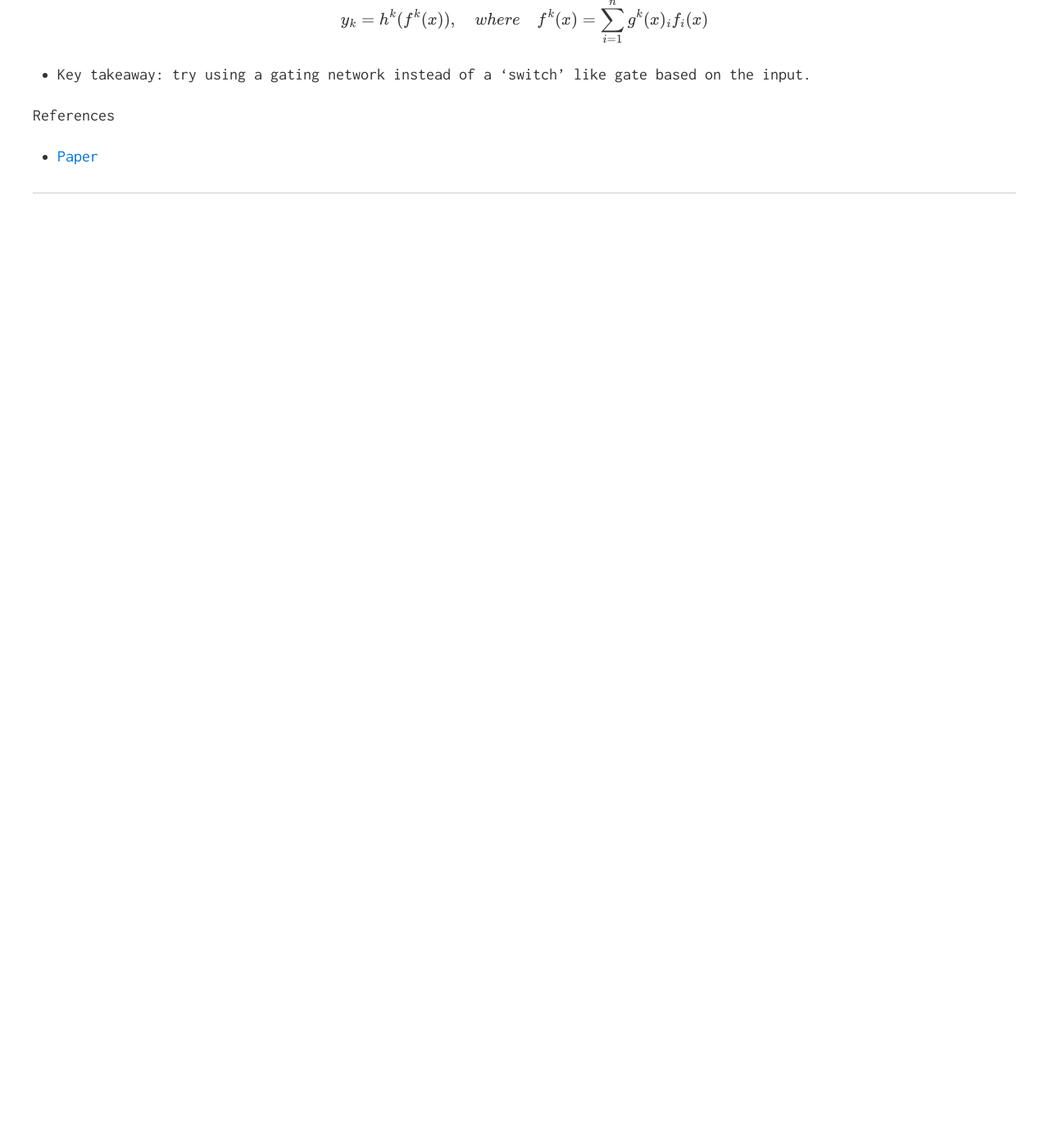
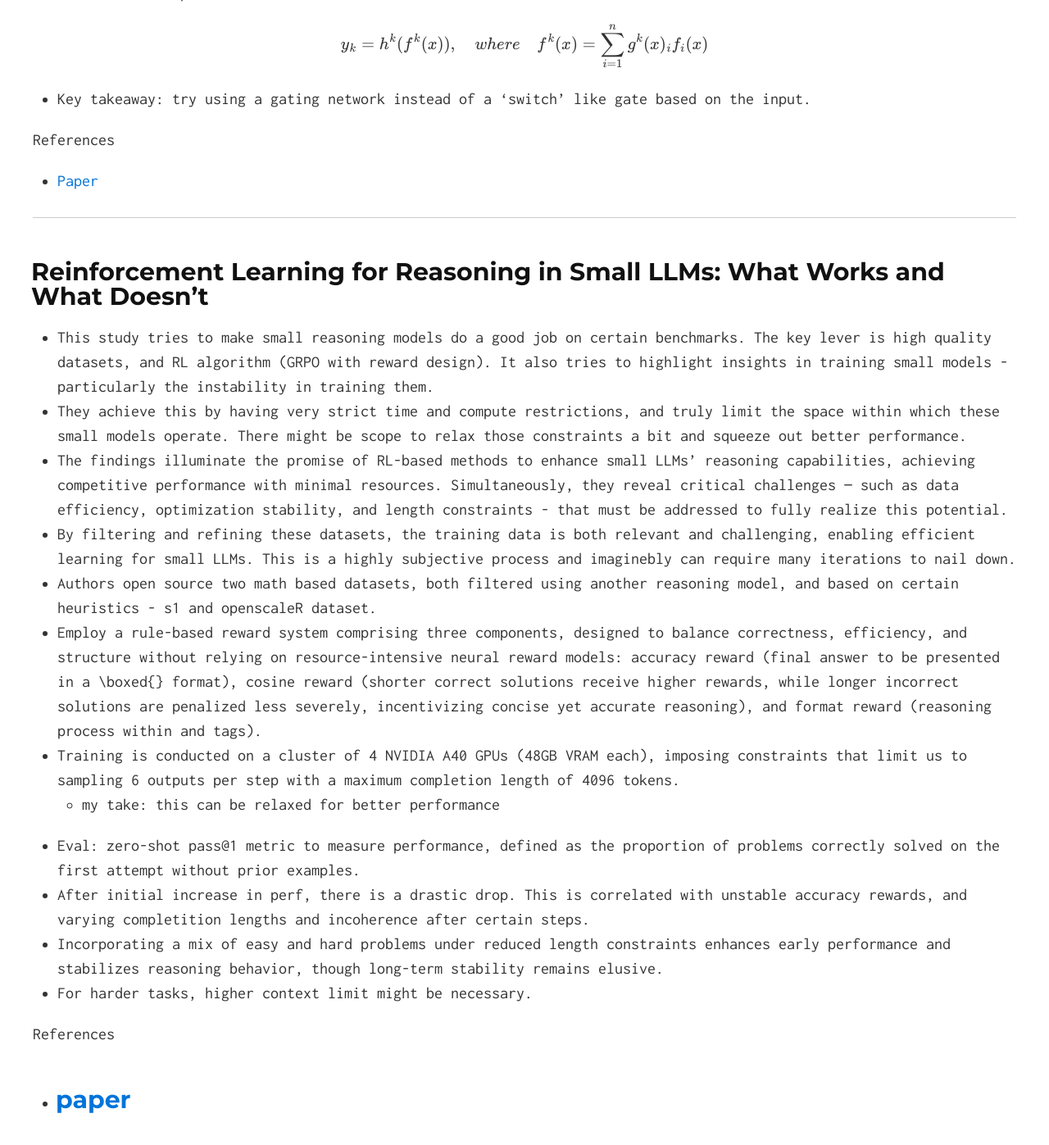
Before and after one commit to divyanshk/Papers-Blogs, a Jekyll site: the page built from index.md, in a window 1280 px wide and 1400 px high, scrolled down 27894 px. Shown: the top 1397 px of the window at 82% size. Built offline with Jekyll 4.4.1, drawn with Linux system fonts in a browser that asks for light colours; formulas are drawn with MathJax 3; before the commit the page ends 28231 px from its top, so only the background shows below that; some of the changed text lies outside the part shown.

Commit message:
small reasoning models)

```diff
--- a/index.md
+++ b/index.md
@@ -31,6 +31,7 @@ layout: default
 1. [Notification Volume Control and Optimization System at Pinterest](#pinterest_notification)
 1. [Class-Balanced Loss Based on Effective Number of Samples](#class_balanced_loss)
 1. [Modeling Task Relationships in Multi-task Learning with Multi-gate Mixture-of-Experts](#mmoe)
+1. [Reinforcement Learning for Reasoning in Small LLMs: What Works and What Doesn’t](#smallmodelreasoning)
 {: reversed="reversed"}
 
 ---
@@ -695,3 +696,22 @@ References
 * [Paper](https://dl.acm.org/doi/pdf/10.1145/3219819.3220007)
 
 ---
+
+## <a name="smallmodelreasoning"></a>Reinforcement Learning for Reasoning in Small LLMs: What Works and What Doesn’t
+
+* This study tries to make small reasoning models do a good job on certain benchmarks. The key lever is high quality datasets, and RL algorithm (GRPO with reward design). It also tries to highlight insights in training small models - particularly the instability in training them.
+* They achieve this by having very strict time and compute restrictions, and truly limit the space within which these small models operate. There might be scope to relax those constraints a bit and squeeze out better performance.
+* The findings illuminate the promise of RL-based methods to enhance small LLMs’ reasoning capabilities, achieving competitive performance with minimal resources. Simultaneously, they reveal critical challenges — such as data efficiency, optimization stability, and length constraints - that must be addressed to fully realize this potential.
+* By filtering and refining these datasets, the training data is both relevant and challenging, enabling efficient learning for small LLMs. This is a highly subjective process and imaginebly can require many iterations to nail down.
+* Authors open source two math based datasets, both filtered using another reasoning model, and based on certain heuristics - s1 and openscaleR dataset.
+* Employ a rule-based reward system comprising three components, designed to balance correctness, efficiency, and structure without relying on resource-intensive neural reward models: accuracy reward (final answer to be presented in a \boxed{} format), cosine reward (shorter correct solutions receive higher rewards, while longer incorrect solutions are penalized less severely, incentivizing concise yet accurate reasoning), and format reward (reasoning process within <think> and </think> tags).
+* Training is conducted on a cluster of 4 NVIDIA A40 GPUs (48GB VRAM each), imposing constraints that limit us to sampling 6 outputs per step with a maximum completion length of 4096 tokens.
+    * my take: this can be relaxed for better performance
+* Eval: zero-shot pass@1 metric to measure performance, defined as the proportion of problems correctly solved on the first attempt without prior examples.
+* After initial increase in perf, there is a drastic drop. This is correlated with unstable accuracy rewards, and varying completition lengths and incoherence after certain steps.
+* Incorporating a mix of easy and hard problems under reduced length constraints enhances early performance and stabilizes reasoning behavior, though long-term stability remains elusive.
+* For harder tasks, higher context limit might be necessary.
+
+References
+* [paper](https://arxiv.org/abs/2503.16219)
+---
```
